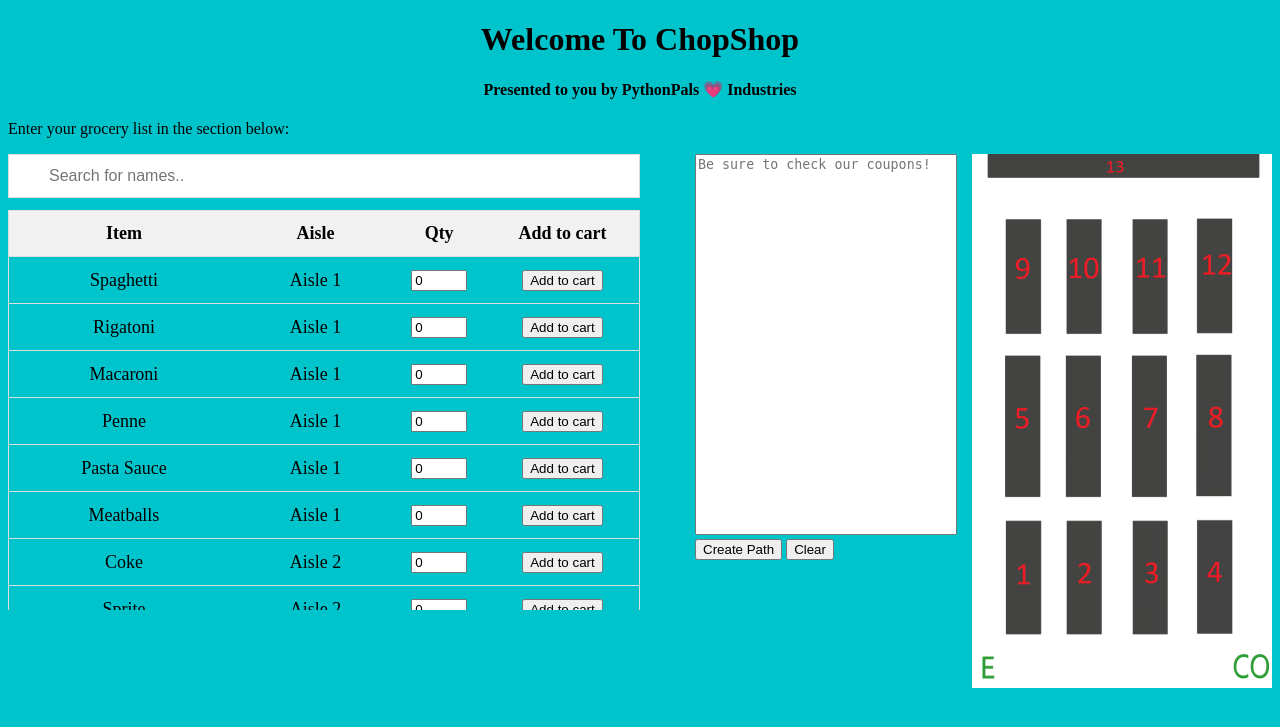
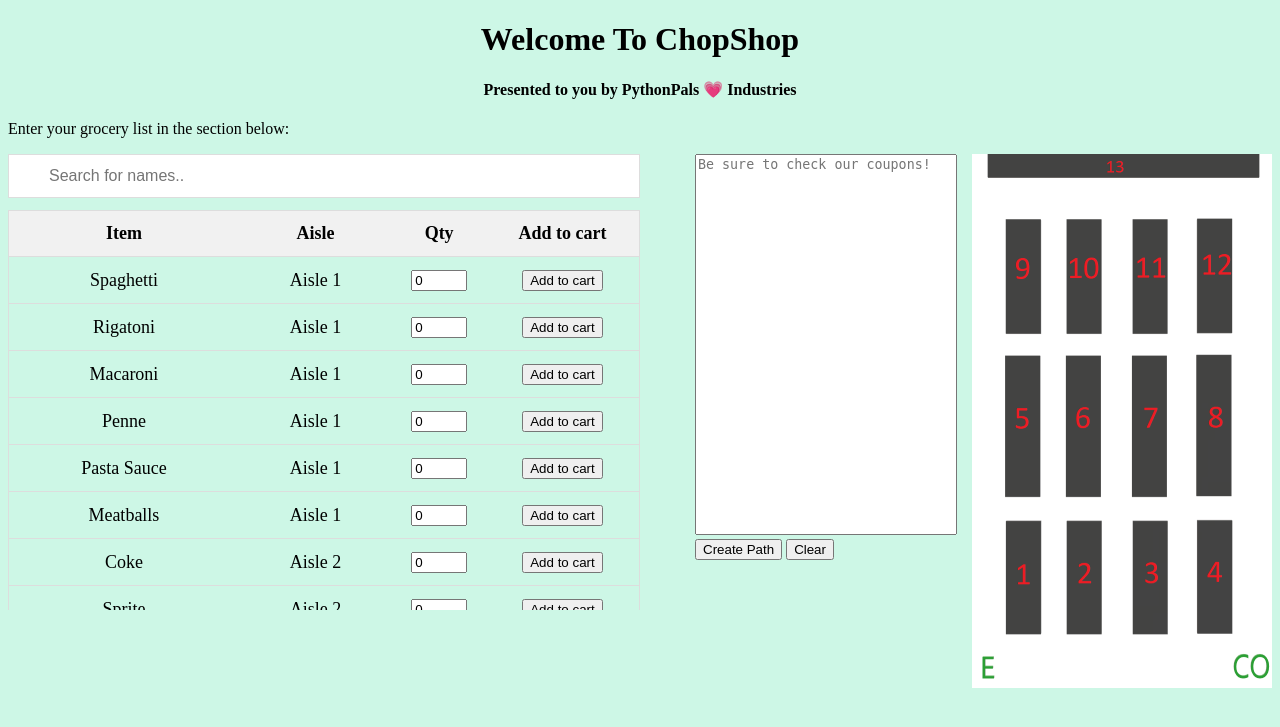
Before and after one commit to shahpn/ChopShop, a Flask app: page / in a window 1280 px wide. Shown: the top 727 px of the page. Run offline with Flask 2, Linux system fonts and the light colour scheme.

Commit message:
github being stupid, made me commit this. -parth

```diff
--- a/templates/index.html
+++ b/templates/index.html
@@ -66,7 +66,7 @@
 <h1>Welcome To ChopShop</h1>
 <h4> Presented to you by PythonPals &#128151 Industries </h4>
 
-<body style=background-color:#00C4CC;>
+<body style=background-color:#cdf7e6;>
 <p> Enter your grocery list in the section below: </p>
 <img id=myImg align=right src="../static/Aisles_Resized.png" alt="Path map cannot be loaded">
 <input type="text" id="myInput" onkeyup="myFunction()" placeholder="Search for names..">
@@ -79,7 +79,7 @@
 
 <div id="table-wrapper">
   <table style="overflow-y: auto;" id="myTable">
-  <tbody style="height: 100px; overflow-x: scroll">
+  <tbody style="height: 150px; overflow-x: scroll">
   <tr class="header">
     <th style="width:30%;" onclick="sortTable(0)">Item</th>
     <th style="width:20%;">Aisle</th>
```
